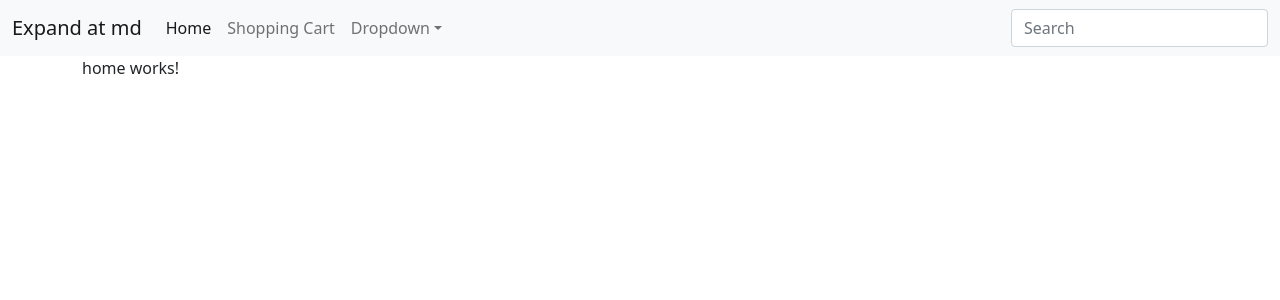
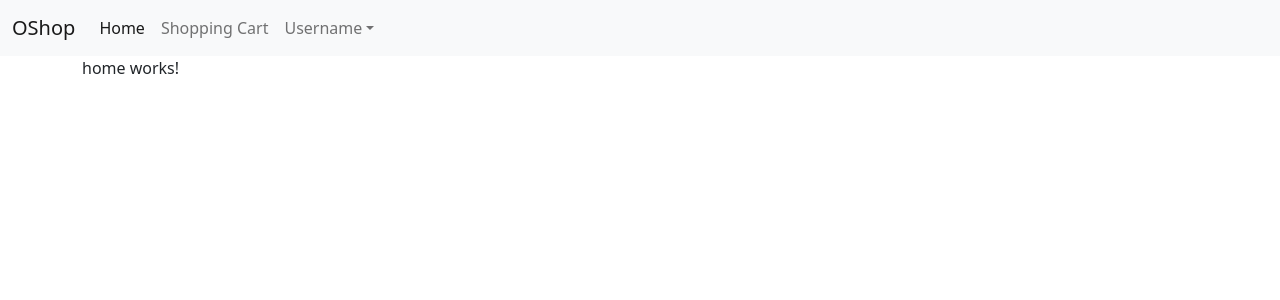
Before and after one commit to kaylinpham/angular-practice-project, an Angular app: page / in a window 1280 px wide. Shown: the top 300 px of the page. Built offline with nearby package versions, Linux system fonts and the light colour scheme; what @angular/fire would draw is missing.

Commit message:
clean up navbar

```diff
--- a/src/app/bs-navbar/bs-navbar.component.html
+++ b/src/app/bs-navbar/bs-navbar.component.html
@@ -3,7 +3,7 @@
   aria-label="Fourth navbar example"
 >
   <div class="container-fluid">
-    <a class="navbar-brand" href="#">Expand at md</a>
+    <a class="navbar-brand" href="#">OShop</a>
     <button
       class="navbar-toggler"
       type="button"
@@ -27,32 +27,36 @@
         <li ngbDropdown class="nav-item dropdown">
           <a
             class="nav-link dropdown-toggle"
-            href="#"
             id="dropdown04"
             data-bs-toggle="dropdown"
             aria-expanded="false"
             ngbDropdownToggle
-            >Dropdown</a
+            >Username</a
           >
           <ul
             ngbDropdownMenu
             class="dropdown-menu"
             aria-labelledby="dropdown04"
           >
-            <li><a class="dropdown-item" href="#">Action</a></li>
-            <li><a class="dropdown-item" href="#">Another action</a></li>
-            <li><a class="dropdown-item" href="#">Something else here</a></li>
+            <li>
+              <a class="dropdown-item" routerLink="/my-orders">My Orders</a>
+            </li>
+            <li>
+              <a class="dropdown-item" routerLink="/admin/orders"
+                >Manage Orders</a
+              >
+            </li>
+            <li>
+              <a class="dropdown-item" routerLink="/admin/products"
+                >Manage Products</a
+              >
+            </li>
+            <li>
+              <a class="dropdown-item">Log Out</a>
+            </li>
           </ul>
         </li>
       </ul>
-      <form>
-        <input
-          class="form-control"
-          type="text"
-          placeholder="Search"
-          aria-label="Search"
-        />
-      </form>
     </div>
   </div>
 </nav>
--- a/src/styles.css
+++ b/src/styles.css
@@ -1,3 +1,6 @@
 /* You can add global styles to this file, and also import other style files */
 @import "~bootstrap/dist/css/bootstrap.css";
 /* relative path with node_modules */
+a {
+  cursor: pointer;
+}
```
